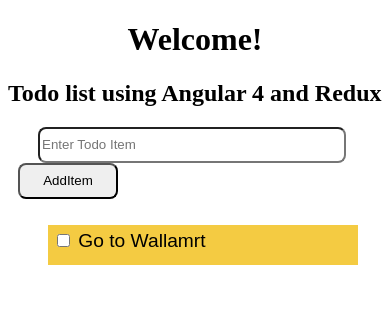
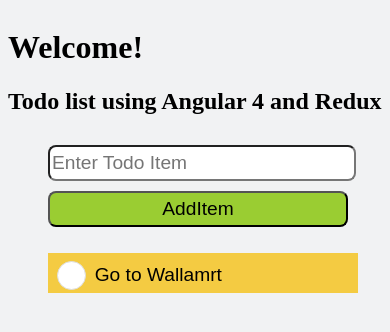
Before and after one commit to ArjunBollam/TodoApp, an Angular app: page / in a window 390 px wide. Shown: the top 332 px of the page. Built offline with nearby package versions, Linux system fonts and the light colour scheme.

Commit message:
Adding responsive layout for viewing in mobile

```diff
--- a/angular.json
+++ b/angular.json
@@ -3,7 +3,7 @@
   "version": 1,
   "newProjectRoot": "projects",
   "projects": {
-    "AngularDemo": {
+    "TODOAPP": {
       "root": "",
       "sourceRoot": "src",
       "projectType": "application",
@@ -13,7 +13,7 @@
         "build": {
           "builder": "@angular-devkit/build-angular:browser",
           "options": {
-            "outputPath": "dist/AngularDemo",
+            "outputPath": "dist/TODOAPP",
             "index": "src/index.html",
             "main": "src/main.ts",
             "polyfills": "src/polyfills.ts",
@@ -50,18 +50,18 @@
         "serve": {
           "builder": "@angular-devkit/build-angular:dev-server",
           "options": {
-            "browserTarget": "AngularDemo:build"
+            "browserTarget": "TODOAPP:build"
           },
           "configurations": {
             "production": {
-              "browserTarget": "AngularDemo:build:production"
+              "browserTarget": "TODOAPP:build:production"
             }
           }
         },
         "extract-i18n": {
           "builder": "@angular-devkit/build-angular:extract-i18n",
           "options": {
-            "browserTarget": "AngularDemo:build"
+            "browserTarget": "TODOAPP:build"
           }
         },
         "test": {
@@ -95,7 +95,7 @@
         }
       }
     },
-    "AngularDemo-e2e": {
+    "TODOAPP-e2e": {
       "root": "e2e/",
       "projectType": "application",
       "architect": {
@@ -103,11 +103,11 @@
           "builder": "@angular-devkit/build-angular:protractor",
           "options": {
             "protractorConfig": "e2e/protractor.conf.js",
-            "devServerTarget": "AngularDemo:serve"
+            "devServerTarget": "TODOAPP:serve"
           },
           "configurations": {
             "production": {
-              "devServerTarget": "AngularDemo:serve:production"
+              "devServerTarget": "TODOAPP:serve:production"
             }
           }
         },
@@ -123,5 +123,5 @@
       }
     }
   },
-  "defaultProject": "AngularDemo"
+  "defaultProject": "TODOAPP"
 }
--- a/src/app/app.component.css
+++ b/src/app/app.component.css
@@ -1,3 +1,47 @@
+
+.row {
+    margin-left: 10px;
+    max-width: 100%;
+    display: table;
+    height: 25%;
+}
+.col-xs-12 {
+    display: inline-block;
+    margin-top: 10px;
+
+}
+.col-md-6 {
+    display: inline-block;
+    margin-top: 10px;
+}
+
+@media screen and (max-width:500px){
+    .col-xs-12 {
+        display: block;
+        margin-top: 10px;
+        width:300px;
+
+    }
+    .col-xs-12 input[type=text] {
+        width: 100%;
+    }
+
+    .col-xs-12 input[type=button] {
+        width: 100%;
+    }
+}
+
+div.container {
+    margin: 0 auto;
+}
+.container::before {
+    content: " ";
+    display: table;
+}
+.container::after {
+    content: " ";
+    display: table;
+}
 ul {
     list-style: none;
     display:-webkit-flex;
@@ -10,7 +54,7 @@ ul li{
     padding: 5px 5px;
     margin-top: 10px;
     background-color :rgb(244, 203, 66);
-    width:300px;;
+    width:300px;
     height: 30px;
     text-align: left;
     font-family: Arial, Helvetica, sans-serif;
@@ -37,12 +81,52 @@ input[type=text]{
     width:300px;
     height:30px;
     border-radius: 8px;
-    margin-left:30px
+    margin-left:30px;
+    font-family: Arial, Helvetica, sans-serif;
+    font-size: larger;
 
 }
 input[type=button]{
-    margin-left: 10px;
+    margin-left:30px;
     border-radius: 8px;
     width:100px;
-    height: 36px;;
+    height: 36px;
+    background-color: yellowgreen;
+    font-family: Arial, Helvetica, sans-serif;
+    font-size: larger;
 }
+input[type=button]:hover {
+    opacity: 0.6;
+    cursor: pointer;
+}
+
+.checkbox-round {
+    position: relative;
+    width: 2.2em;
+    height: 2.2em;
+    background-color: white;
+    border-radius: 50%;
+    vertical-align: middle;
+    border: 1px solid #ddd;
+    -webkit-appearance: none;
+    outline: none;
+    cursor: pointer;
+}
+
+.checkbox-round:checked {
+    background-color: gray;
+}
+
+.checkbox-round:checked:after {
+    content: "";
+    border: 2px solid #fff;
+    border-top: none;
+    border-right: none;
+    height: 6px;
+    left: 4px;
+    position: absolute;
+    top: 5px;
+    transform: rotate(-45deg);
+    width: 12px;
+
+}
--- a/src/app/app.component.html
+++ b/src/app/app.component.html
@@ -1,20 +1,23 @@
 <!--The content below is only a placeholder and can be replaced.-->
-<div style="text-align:center">
+<div class="container">
   <h1>
     Welcome!
   </h1>
+<h2>Todo list using Angular 4 and Redux</h2>
+<div class="row">
+  <div class="col-xs-12 col-md-6">
+<input type="text" #box placeholder="Enter Todo Item" (keyup)="onKey(box.value)" (keyup.enter)="AddItem(box.value)"/>
+  </div>
+  <div class="col-xs-12 col-md-6">
+    <input type="button" (click)="AddItem(box.value)" value="AddItem"/>
+  </div>
 </div>
-<h2>Todo list using Angular 4 and Redux</h2>
 <div class="TodoApp" #todoApp>
-  <input type="text" #box placeholder="Enter Todo Item" (keyup)="onKey(box.value)" (keyup.enter)="AddItem(box.value)"/>
-
-  <input type="button" (click)="AddItem(box.value)" value="AddItem"/>
-
-
   <ul>
     <li  *ngFor="let todo of todos;let i = index" [ngClass]="{'checked': todo.completed}">
-      <span><input type="checkbox" [checked]="todo.completed" (change)="toggleComplete(i)"/></span> {{todo.name}}
+      <span><input type="checkbox" class="checkbox-round" [checked]="todo.completed" (change)="toggleComplete(i)"/></span> {{todo.name}}
     </li>
   </ul>
 
 </div>
+</div>
--- a/src/app/app.module.ts
+++ b/src/app/app.module.ts
@@ -4,10 +4,11 @@ import { AppComponent } from './app.component';
 import {BrowserModule} from '@angular/platform-browser';
 import {StoreProvioder} from './StoreFactory';
 import { ReactiveFormsModule } from '@angular/forms';
+import { TodoComponent } from './todos/todos.component';
 
 @NgModule({
   declarations: [
-    AppComponent,
+    AppComponent,TodoComponent
   ],
   imports: [
     BrowserModule,
--- a/src/index.html
+++ b/src/index.html
@@ -2,7 +2,7 @@
 <html lang="en">
 <head>
   <meta charset="utf-8">
-  <title>AngularDemo</title>
+  <title>TODOAPP</title>
   <base href="/">
 
   <meta name="viewport" content="width=device-width, initial-scale=1">
--- a/src/styles.css
+++ b/src/styles.css
@@ -1 +1,9 @@
-/* You can add global styles to this file, and also import other style files */
+body {
+    background-color: #f1f2f3;
+    -webkit-box-align: center;
+        -ms-flex-align: center;
+            align-items: center;
+    display: -webkit-box;
+    display: -ms-flexbox;
+    display: flex;
+  }
```
Also changed, not shown: 2 other files (tests, documents, lock files or other folders).
